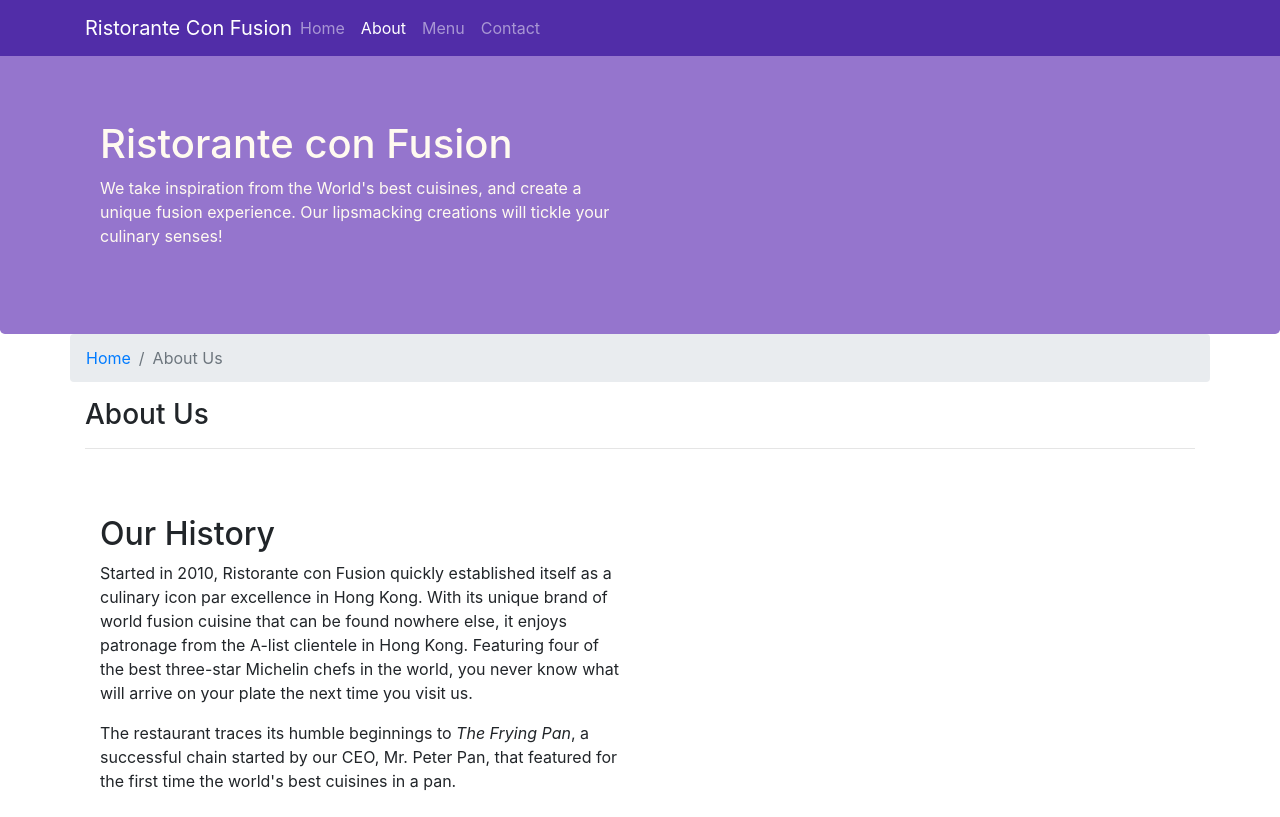
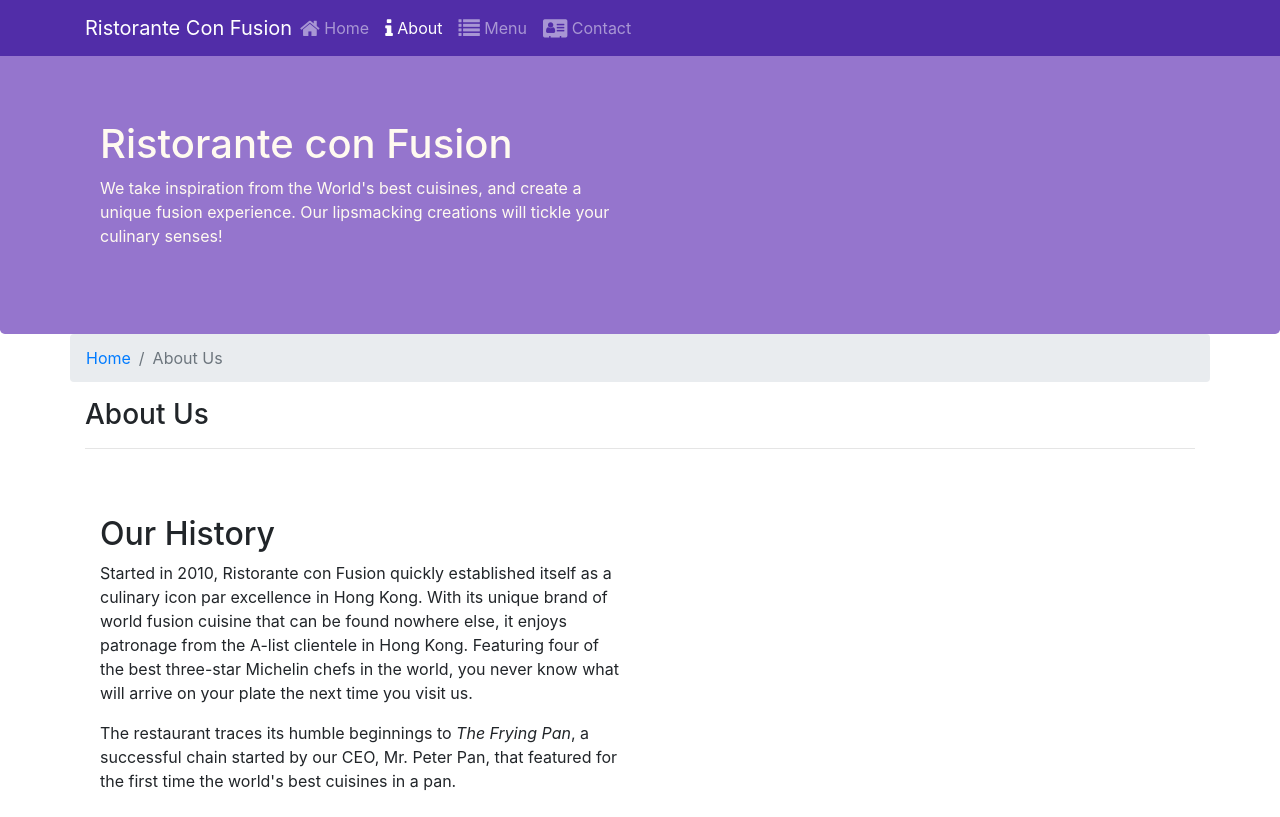
Before and after one commit to nathancodd/web_development, a website: page aboutus.html in a window 1280 px wide. Shown: the top 817 px of the page. Drawn offline with nearby package versions, Linux system fonts and the light colour scheme.

Commit message:
font awesome

```diff
--- a/aboutus.html
+++ b/aboutus.html
@@ -9,6 +9,8 @@
 
     <!-- Bootstrap CSS -->
     <link rel="stylesheet" href="node_modules/bootstrap/dist/css/bootstrap.min.css">
+    <link rel="stylesheet" href="node_modules/font-awesome/css/font-awesome.min.css">
+    <link rel="stylesheet" href="node_modules/bootstrap-social/bootstrap-social.css">
     <link rel="stylesheet" type="text/css" href="css/style.css">
     <title>Ristorante Con Fusion: About Us</title>
 
@@ -23,10 +25,10 @@
             <a class="navbar-brand mr-auto" href="./index.html">Ristorante Con Fusion</a>
             <div class="collapse navbar-collapse" id="Navbar">
                 <ul class="navbar-nav mr-auto">
-                    <li class="nav-item"><a class="nav-link" href="./index.html">Home</a></li>
-                    <li class="nav-item active"><a class="nav-link" href="./aboutus.html">About</a></li>
-                    <li class="nav-item"><a class="nav-link" href="#">Menu</a></li>
-                    <li class="nav-item"><a class="nav-link" href="#">Contact</a></li>
+                    <li class="nav-item"><a class="nav-link" href="./index.html"><span class="fa fa-home fa-lg"></span> Home</a></li>
+                    <li class="nav-item active"><a class="nav-link" href="./aboutus.html"><span class="fa fa-info fa-lg"></span> About</a></li>
+                    <li class="nav-item"><a class="nav-link" href="#"><span class="fa fa-list fa-lg"></span> Menu</a></li>
+                    <li class="nav-item"><a class="nav-link" href="#"><span class="fa fa-address-card fa-lg"></span> Contact</a></li>
                 </ul>
             </div>
         </div>
--- a/package.json
+++ b/package.json
@@ -14,8 +14,10 @@
     "lite-server": "^2.3.0"
   },
   "dependencies": {
-    "bootstrap": "^4.0.0",
-    "jquery": "^3.3.1",
+    "bootstrap": "^4.5.3",
+    "bootstrap-social": "^5.1.1",
+    "font-awesome": "^4.7.0",
+    "jquery": "^3.5.1",
     "popper.js": "^1.12.9"
   }
 }
```
Also changed, not shown: index.html (+6 -4 lines), 1 other file.
